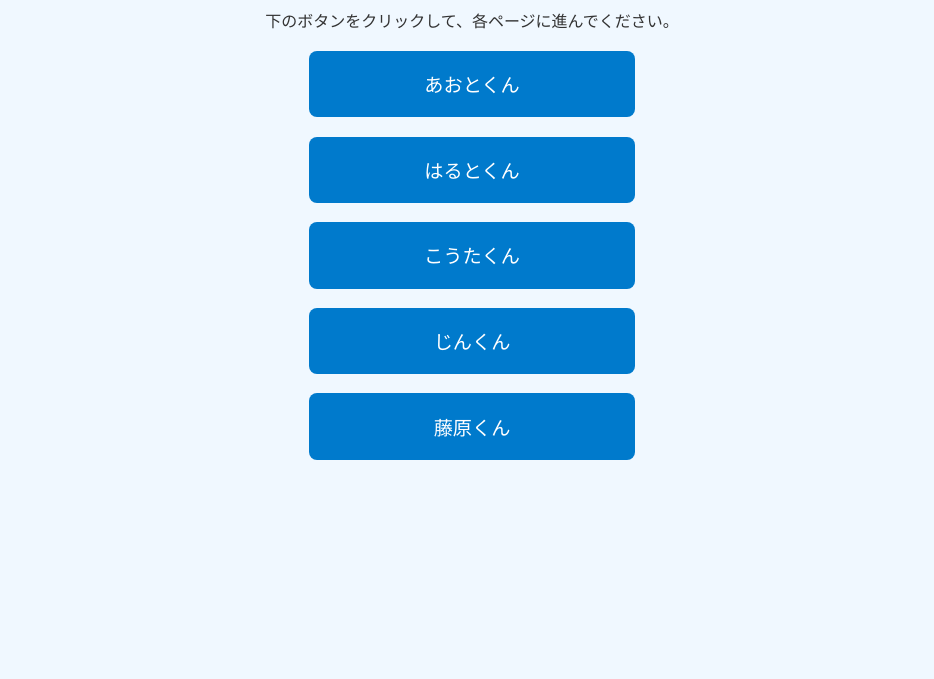
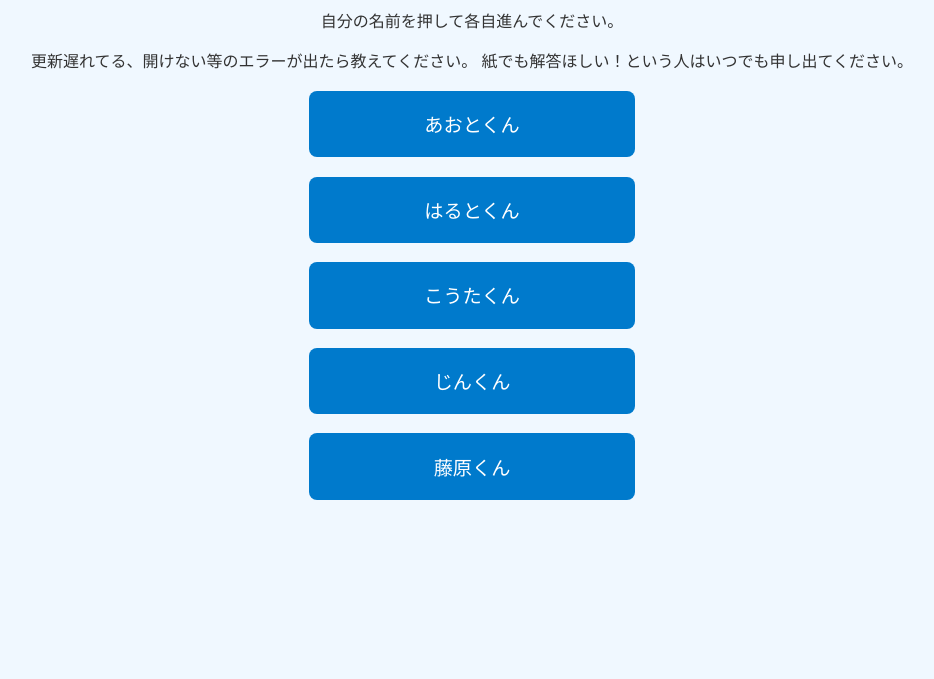
Before and after one commit to fujiwara-website/my-website, a plain HTML site: page index.html in a window 1280 px wide. Shown: the part 121-800 px from the top of the page, without its empty margins (168-1102 px from the left). Drawn offline with Linux system fonts and the light colour scheme.

Commit message:
Add files via upload

```diff
--- a/index.html
+++ b/index.html
@@ -37,7 +37,10 @@
 </head>
 <body>
   <h1>小テスト倉庫</h1>
-  <p>下のボタンをクリックして、各ページに進んでください。</p>
+  <p>自分の名前を押して各自進んでください。</p>
+  更新遅れてる、開けない等のエラーが出たら教えてください。
+  紙でも解答ほしい！という人はいつでも申し出てください。
+
 
   <a class="button" href="aoto.html">あおとくん</a>
   <a class="button" href="haruto.html">はるとくん</a>
```
